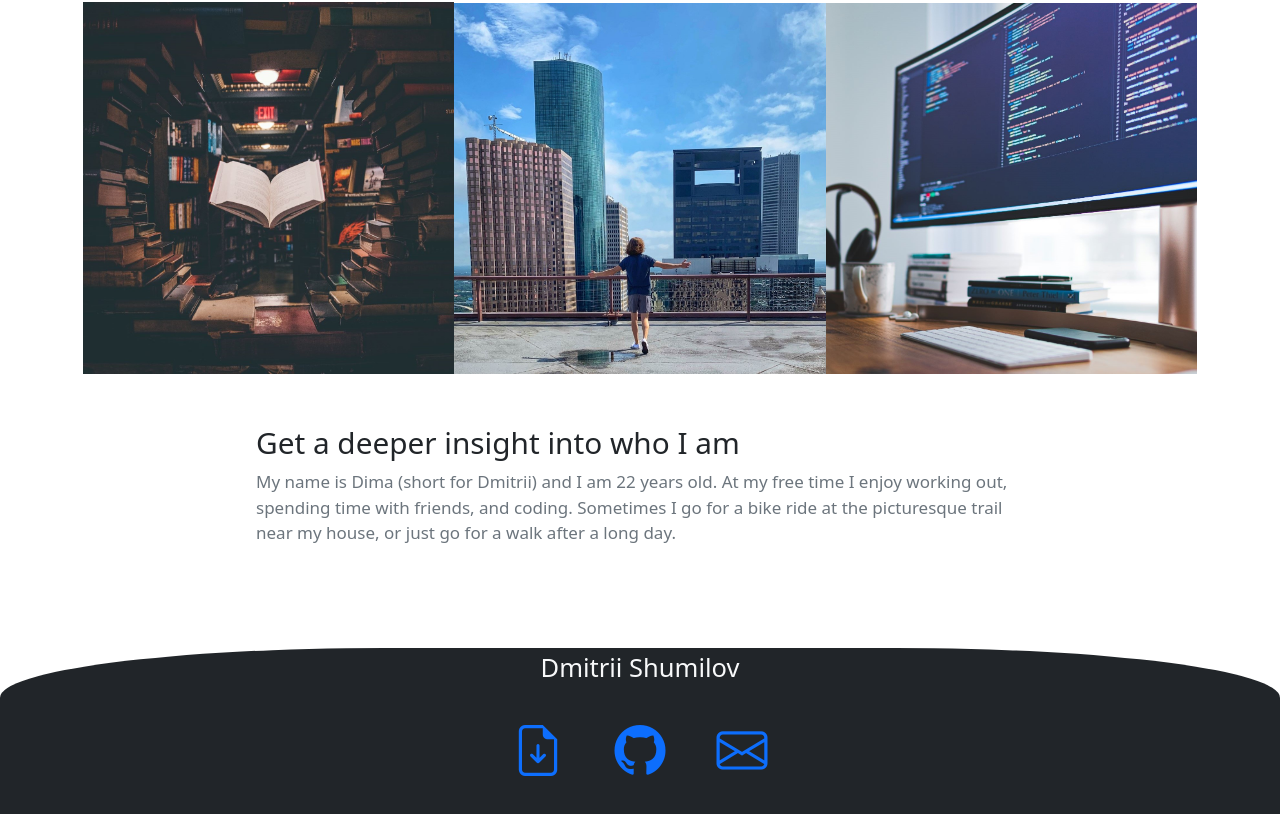
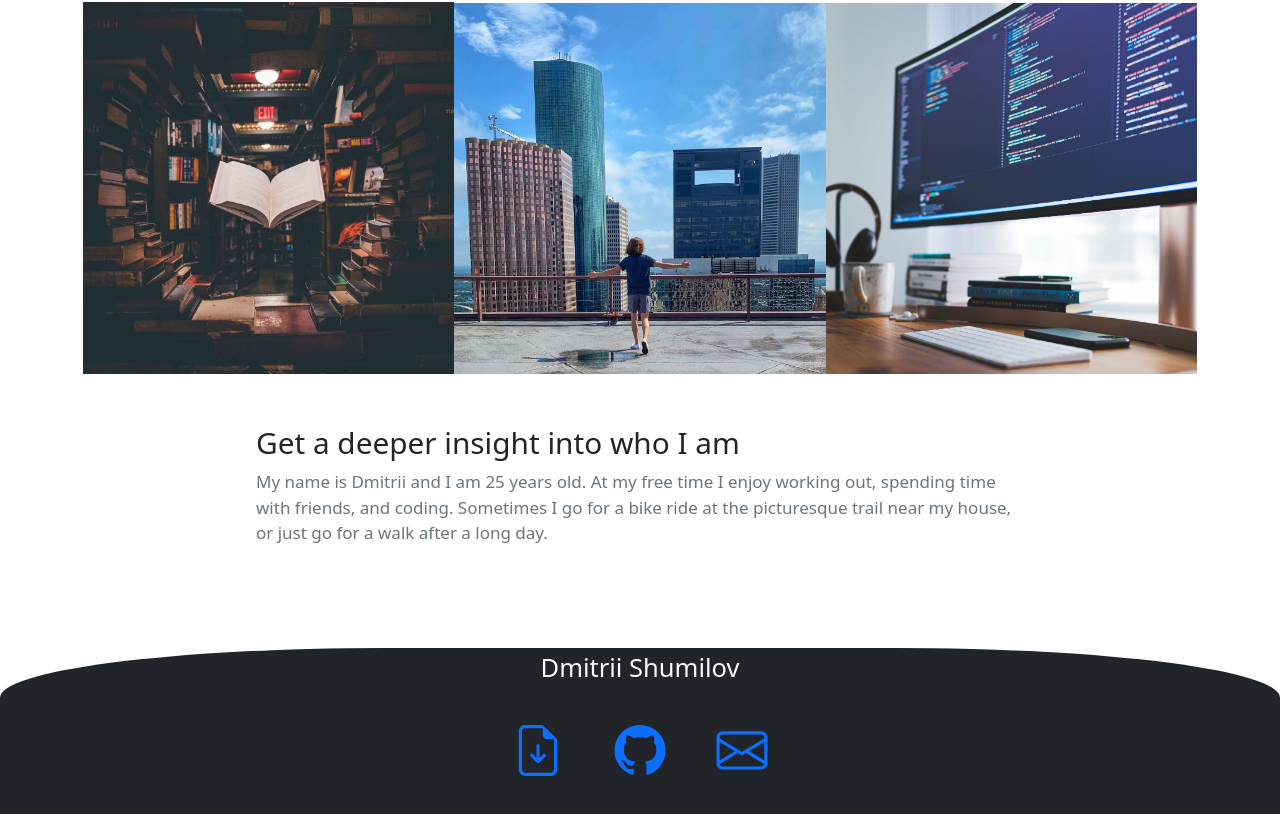
Before and after one commit to 1DmitriiShumilov1/ReactPortfolio, a React (Create React App) app: page / in a window 1280 px wide. Shown: the part 2943-3757 px from the top of the page. Built offline with nearby package versions, Linux system fonts and the light colour scheme; a web font is replaced by a local one.

Commit message:
Update age in about.jsx

```diff
--- a/src/components/about.jsx
+++ b/src/components/about.jsx
@@ -21,7 +21,7 @@ const AboutMe = (props) => {
       <div className="about-text m-auto my-5">
         <h3>Get a deeper insight into who I am</h3>
         <p className="text-secondary">
-          My name is Dima (short for Dmitrii) and I am 22 years old. At my free
+          My name is Dmitrii and I am 25 years old. At my free
           time I enjoy working out, spending time with friends, and coding. Sometimes
           I go for a bike ride at the picturesque trail near my house, or just go for
           a walk after a long day.
```
